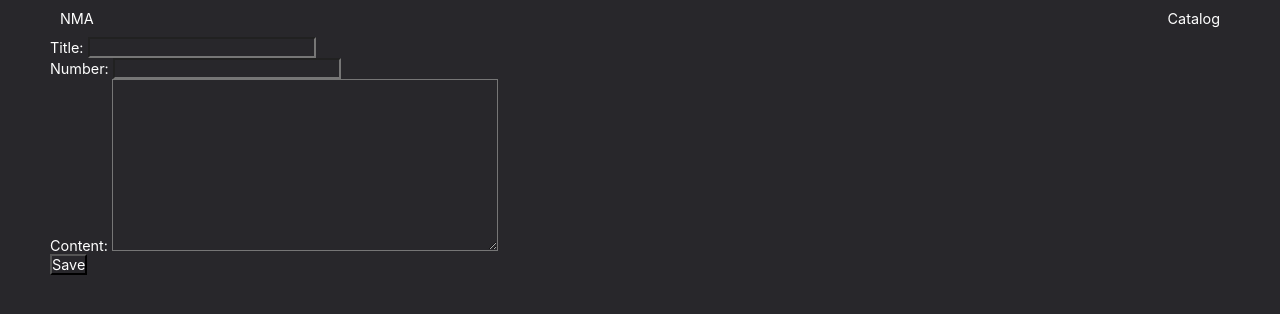
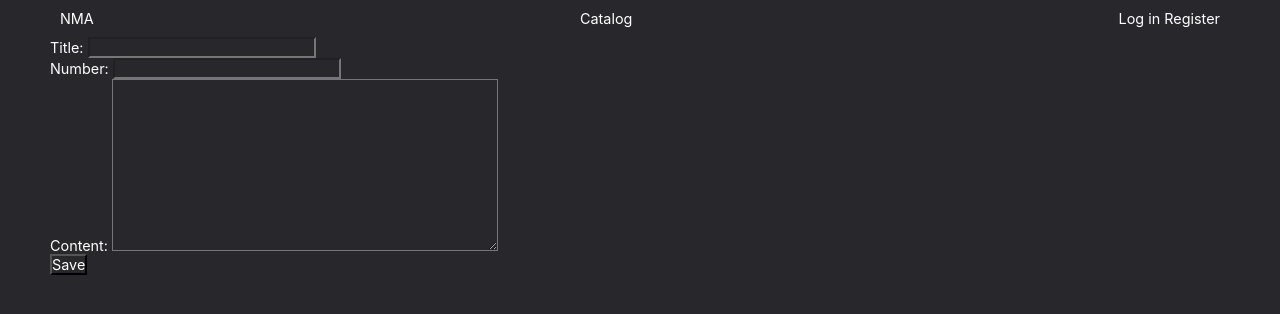
Before and after one commit to developerandrii/nma-novels-website, a Django app: page /catalog/novel/1/add/ in a window 1280 px wide. Shown: the top 314 px of the page. Run offline with Django 5.2, Linux system fonts and the light colour scheme.

Commit message:
Display user prolife link in the header

```diff
--- a/core/templates/core/base.html
+++ b/core/templates/core/base.html
@@ -18,6 +18,17 @@
         <nav class="site-nav">
             <a href="{% url 'catalog:novel-list' %}">Catalog</a>
         </nav>
+
+        <div>
+            {% if user.username %}
+                <a href="{% url 'users:user-detail' user.pk %}">
+                    {{ user.username }}
+                </a>
+            {% else %}
+                <a href="{% url 'users:login' %}">Log in</a>
+                <a href="{% url 'users:register' %}">Register</a>
+            {% endif %}
+        </div>
     </header>
     <main class="container">
         {% block main %}
```
